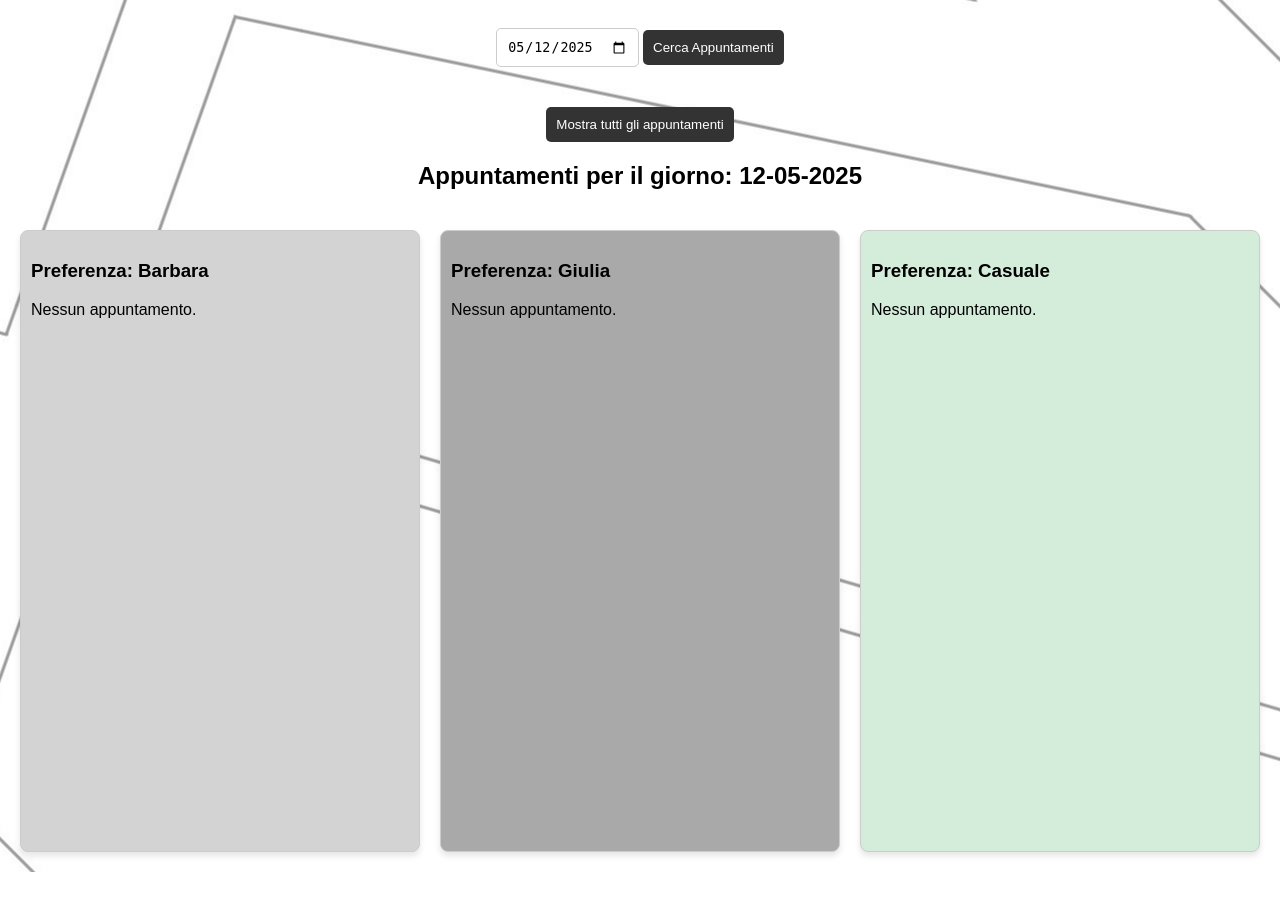
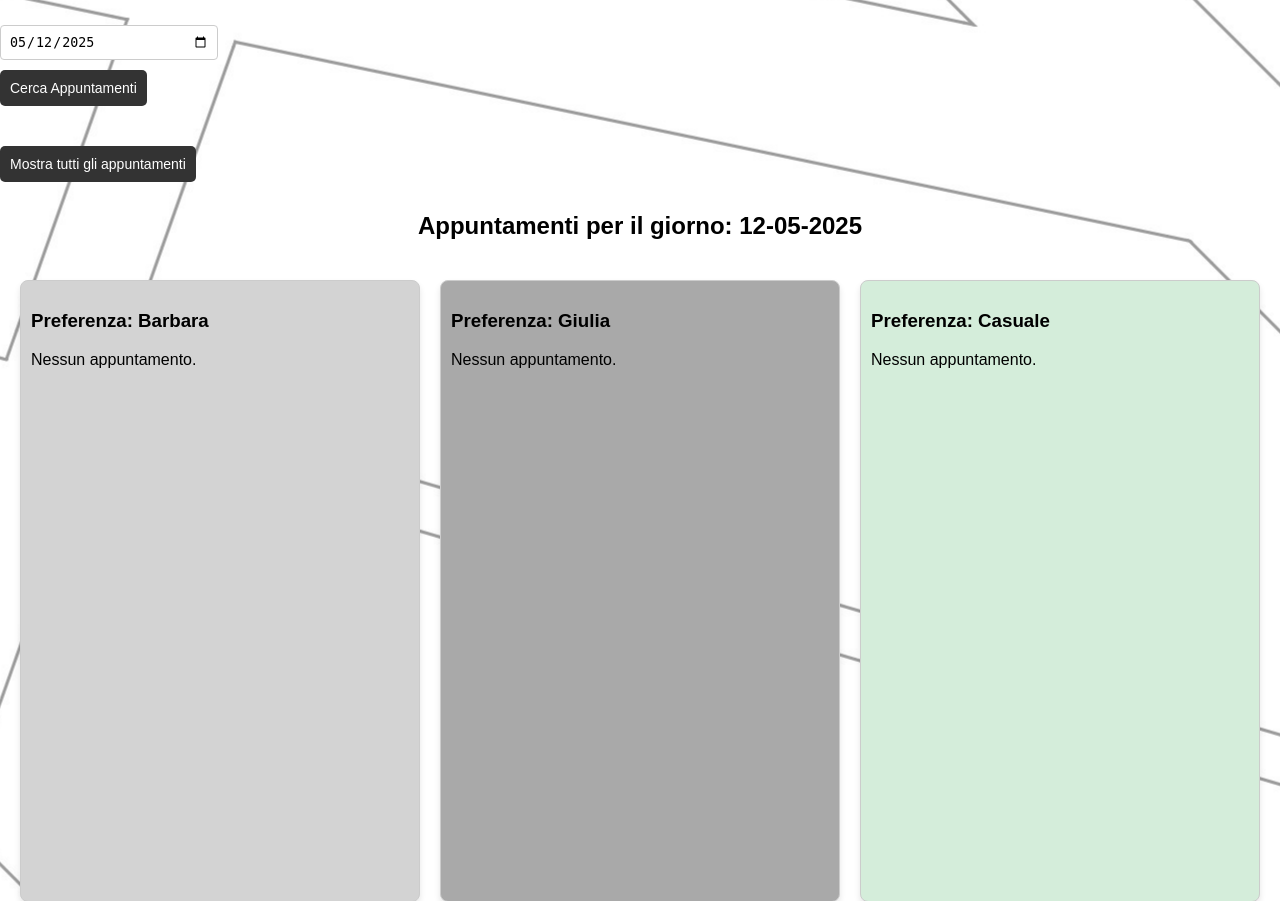
Before and after one commit to LorenzoDelPuppo/CC-Software, a PHP site: page /view-get/dashboard.php in a window 1280 px wide. Shown: the part 85-986 px from the top of the page. Before the commit the page ends 957 px from the top, so only its background shows below. Run offline with PHP 8.4, Linux system fonts and the light colour scheme; a user stored in the database is signed in; data comes from the database, SQL or seed files in the repository; data that the repository does not hold is empty.

Commit message:
metà lavoro alla dashboard colonne

```diff
--- a/view-get/dashboard.php
+++ b/view-get/dashboard.php
@@ -193,6 +193,33 @@ $conn->close();
             display: block; /* Show when the 'show' class is added */
         }
 
+        .app-btn {
+            padding: 6px 12px;
+            background-color: rgb(101,101,101);
+            color: white;
+            text-decoration: none;
+            border-radius: 5px;
+            font-size: 14px;
+            display: block;
+            margin-bottom: 10px;
+        }
+
+        .app-btn:hover {
+            background-color: #333;
+        }
+
+        /* Selettore data e orario */
+        #search-date,
+        #time_slot {
+            display: block;
+            width: 200px;
+            max-width: 100%;
+            padding: 8px;
+            border: 1px solid #ccc;
+            border-radius: 4px;
+            margin-top: 5px;
+            margin-bottom: 10px;
+        }
     </style>
 
     <script>
@@ -223,12 +250,12 @@ $conn->close();
 
     <!-- Barra di ricerca per la data -->
     <form action="" method="POST">
-        <input type="date" name="search_date" value="<?php echo $selectedDate ? $selectedDate : ''; ?>" placeholder="Seleziona una data">
-        <button type="submit">Cerca Appuntamenti</button>
+        <input type="date" id="search-date" name="search_date" value="<?php echo $selectedDate ? $selectedDate : ''; ?>" placeholder="Seleziona una data">
+        <button type="submit" class="app-btn">Cerca Appuntamenti</button>
     </form>
     <!-- Bottone per mostrare tutti gli appuntamenti -->
     <form action="" method="POST">
-        <button type="submit" name="show_all" value="1">Mostra tutti gli appuntamenti</button>
+        <button type="submit" class="app-btn" name="show_all" value="1">Mostra tutti gli appuntamenti</button>
     </form>
 
     <h2>Appuntamenti per il giorno: <?php echo $selectedDate ? date("d-m-Y", strtotime($selectedDate)) : "Tutti i Giorni"; ?></h2>
```
